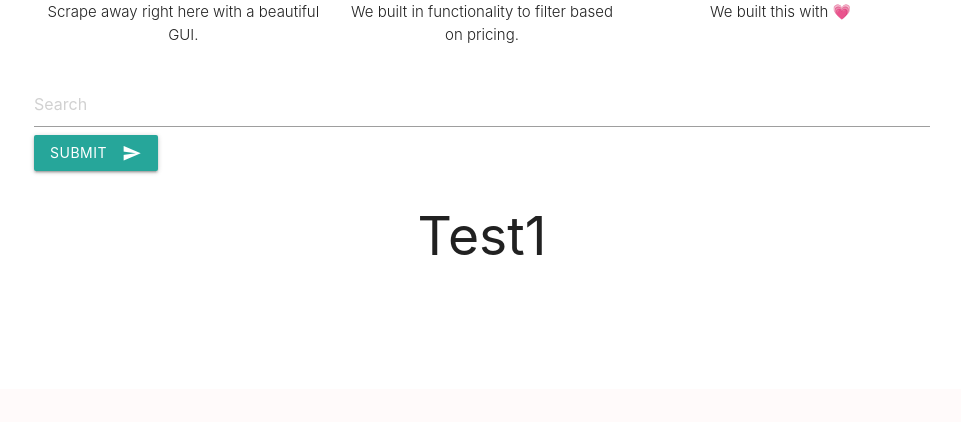
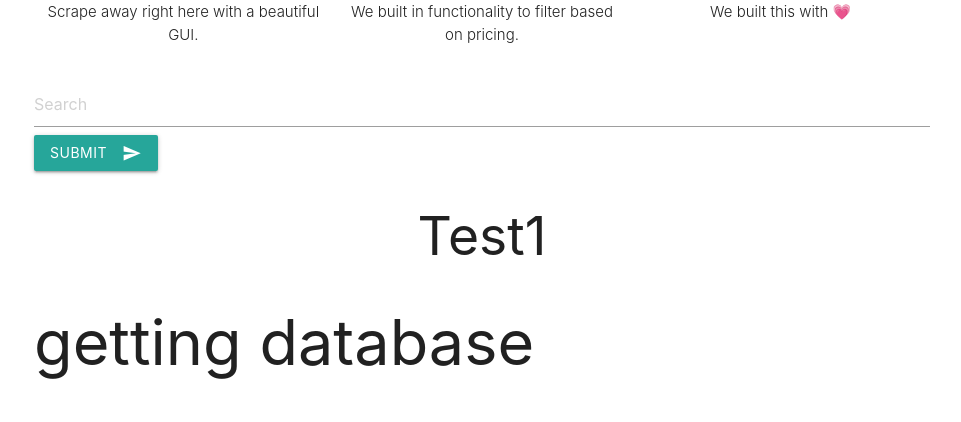
Before and after one commit to Songhee95/codelady_list, a Django app: template templates/my_app/new_search.html in a window 1280 px wide. Shown: the part 411-833 px from the top of the page, without its empty margins (158-1119 px from the left). Before the commit the page ends 666 px from the top, so only its background shows below. Run offline with Django 3.2, Linux system fonts and the light colour scheme; the template is opened without the code that fills it: values that come from a table or form of the project are taken from there, others are empty; data comes from the database, SQL or seed files in the repository.

Commit message:
test deploy error ;

```diff
--- a/templates/my_app/new_search.html
+++ b/templates/my_app/new_search.html
@@ -4,6 +4,7 @@
     <h2 style="text-align: center">{{ search | title}}</h2>
 
     <div class='row'>
+    <h1>getting database</h1>
         {% for post in final_postings %}
             <div class="col s4">
                 <div class="card">
```
